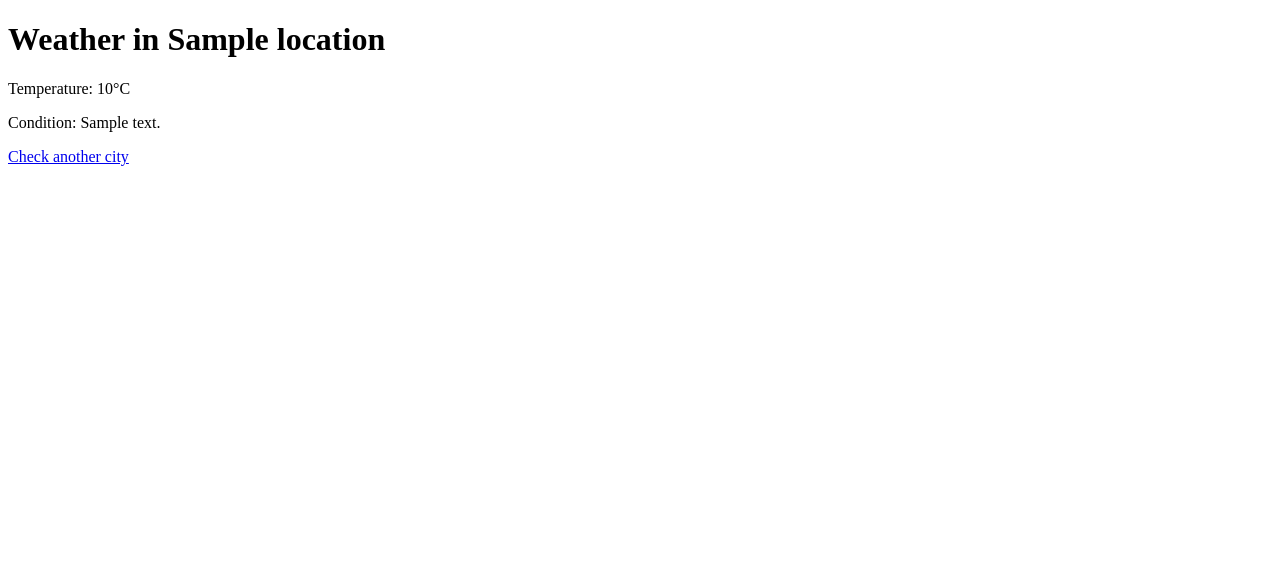
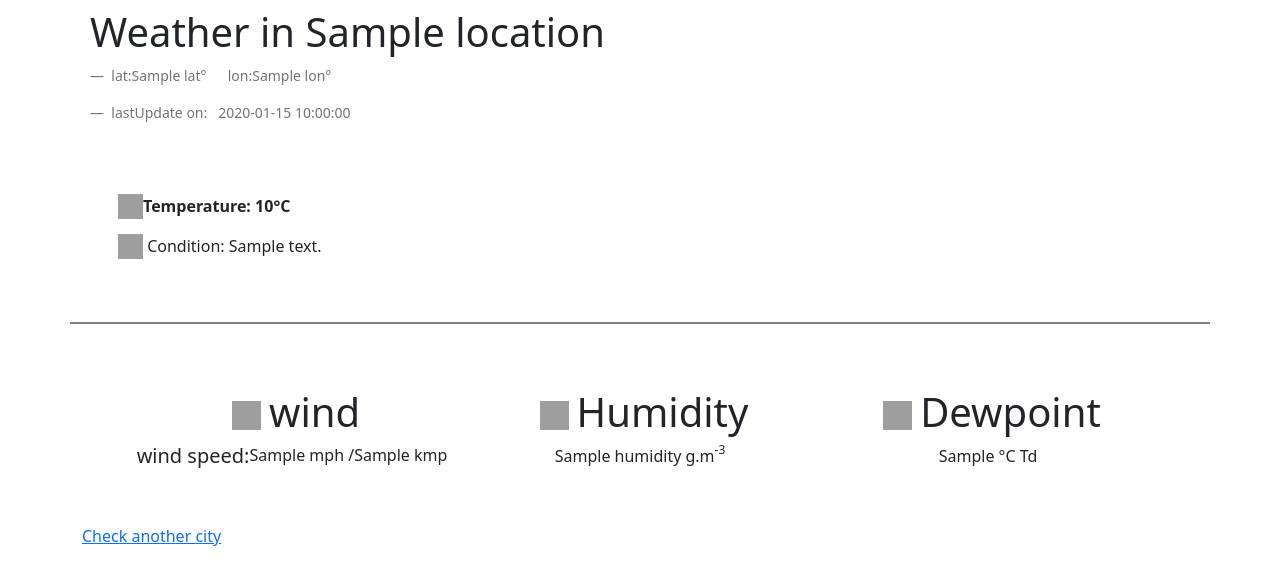
Before and after one commit to Akash-Shetty-85/python-weather, a Flask app: template templates/weather.html in a window 1280 px wide. Shown: the top 585 px of the page. Run offline with Flask 3, Linux system fonts and the light colour scheme; the template is opened without the code that fills it: most values are stand-ins (such as "Sample title", 1, 10 or a date in 2020); grey boxes are pictures that could not be loaded.

Commit message:
improved Ui

```diff
--- a/app.py
+++ b/app.py
@@ -23,7 +23,6 @@
 def weather():
     city = request.form['city']
     weather_data = get_weather(city)
-
     if 'error' in weather_data:  # Check if there's an error
         return render_template('index.html', error=weather_data['error'])
 
--- a/templates/weather.html
+++ b/templates/weather.html
@@ -1,14 +1,110 @@
 <!DOCTYPE html>
 <html lang="en">
+
 <head>
     <meta charset="UTF-8">
     <meta name="viewport" content="width=device-width, initial-scale=1.0">
+    <link href="https://cdn.jsdelivr.net/npm/bootstrap@5.3.3/dist/css/bootstrap.min.css" rel="stylesheet"
+        integrity="sha384-QWTKZyjpPEjISv5WaRU9OFeRpok6YctnYmDr5pNlyT2bRjXh0JMhjY6hW+ALEwIH" crossorigin="anonymous">
+    <!-- <link rel="preconnect" href="https://fonts.googleapis.com"> -->
+
     <title>Weather in {{ weather['location']['name'] }}</title>
+    <style>
+        .icon {
+            height: 25px;
+            width: 25px;
+        }
+
+        .icon1 {
+            height: 45px;
+            width: 45px;
+        }
+    </style>
 </head>
+
 <body>
-    <h1>Weather in {{ weather['location']['name'] }}</h1>
-    <p>Temperature: {{ weather['current']['temp_c'] }}°C</p>
-    <p>Condition: {{ weather['current']['condition']['text'] }}</p>
-    <a href="/">Check another city</a>
+    <main class="container">
+        <section class="p-2 row gy-1">
+            <h1>Weather in {{ weather['location']['name'] }}</h1>
+            <h4 class="blockquote-footer">
+                lat:{{weather['location']['lat']}}&deg <span>&emsp;</span> lon:{{weather['location']['lon']}}&deg
+            </h4>
+            <h4 class="blockquote-footer">
+                lastUpdate on: &nbsp; {{weather['current']['last_updated']}}
+            </h4>
+
+        </section>
+        <section class="row">
+            <section class="p-5">
+                <article class="d-flex flex-row">
+                    <img src="https://img.icons8.com/?size=100&id=1414&format=png&color=000000" alt="Temperature icon"
+                        srcset="" class="icon">
+                    <p class="dt"><strong>Temperature: {{ weather['current']['temp_c'] }}°C</strong></p>
+                </article>
+                <article class="d-flex flex-row">
+                    <img src="https://img.icons8.com/?size=100&id=99328&format=png&color=000000" alt="weather condition"
+                        srcset="" class="icon ">
+                    <p>&nbsp;Condition: {{ weather['current']['condition']['text'] }}</p>
+                </article>
+            </section>
+            <hr class="border border-black border-1 opacity-50">
+            <section class="p-5 ">
+                <div class="container text-center">
+                    <div class="row">
+                        <div class="col">
+                            <div class="d-flex align-items-center justify-content-center">
+                                <img src="https://img.icons8.com/?size=100&id=107769&format=png&color=000000" alt=""
+                                    class="icon1 align-items-center p-2 ">
+                                <h1>wind</h1>
+                            </div>
+                            <div class="d-flex align-items-center justify-content-center">
+                                <h5>wind speed:</h5>
+                                <h6>{{weather['current']['wind_mph']}} mph /{{weather['current']['wind_kph']}} kmp</h6>
+                            </div>
+                        </div>
+                        <div class="col">
+                            <div class="d-flex align-items-center justify-content-center">
+                                <img src="https://img.icons8.com/?size=100&id=psdglEpjs3km&format=png&color=000000"
+                                    alt="" class="icon1 align-items-center p-2 ">
+                                <h1>Humidity</h1>
+                            </div>
+                            <div class="d-flex align-items-center justify-content-center">
+                                {{weather['current']['humidity']}} g.m<sup>-3</sup>
+                            </div>
+                        </div>
+                        <div class="col">
+                            <div class="d-flex align-items-center justify-content-center">
+                                <img src="https://img.icons8.com/?size=100&id=18504&format=png&color=000000" alt=""
+                                    class="icon1 align-items-center p-2 ">
+                                <h1>Dewpoint</h1>
+                            </div>
+                            <div class="d-flex align-items-center justify-content-center">
+                                {{weather['current']['dewpoint_c']}} &degC Td
+                            </div>
+                        </div>
+                    </div>
+                </div>
+            </section>
+
+        </section>
+        <a href="/">Check another city</a>
+    </main>
+
+
+
+
+
+
+
+    <script src="https://cdn.jsdelivr.net/npm/@popperjs/core@2.11.8/dist/umd/popper.min.js"
+        integrity="sha384-I7E8VVD/ismYTF4hNIPjVp/Zjvgyol6VFvRkX/vR+Vc4jQkC+hVqc2pM8ODewa9r"
+        crossorigin="anonymous"></script>
+    <script src="https://cdn.jsdelivr.net/npm/bootstrap@5.3.3/dist/js/bootstrap.min.js"
+        integrity="sha384-0pUGZvbkm6XF6gxjEnlmuGrJXVbNuzT9qBBavbLwCsOGabYfZo0T0to5eqruptLy"
+        crossorigin="anonymous"></script>
+    <script src="https://cdn.jsdelivr.net/npm/bootstrap@5.3.3/dist/js/bootstrap.bundle.min.js"
+        integrity="sha384-YvpcrYf0tY3lHB60NNkmXc5s9fDVZLESaAA55NDzOxhy9GkcIdslK1eN7N6jIeHz"
+        crossorigin="anonymous"></script>
 </body>
+
 </html>
```
Also changed, not shown: templates/index.html (+21 -7 lines).
